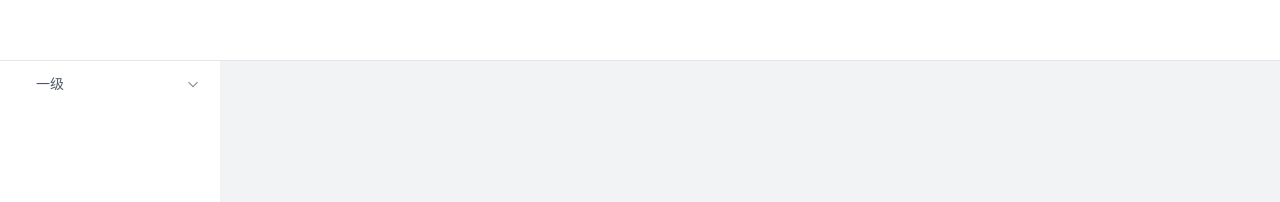
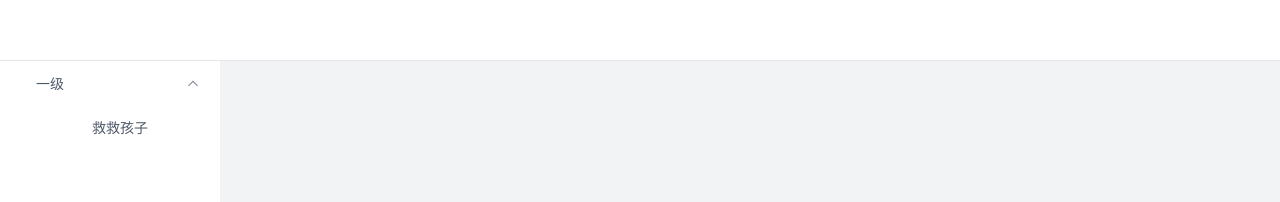
Before and after one commit to zhaozhentao/arco_admin_template, a Vue app: page /#/he in a window 1280 px wide. Shown: the top 202 px of the page. Built offline with nearby package versions, Linux system fonts and the light colour scheme.

Commit message:
🎨选中匹配的菜单

```diff
--- a/src/layout/sidebar/SidebarItem.vue
+++ b/src/layout/sidebar/SidebarItem.vue
@@ -25,7 +25,11 @@ export default {
   },
   computed: {
     fullPath() {
-      return this.parentPath + this.item.path
+      if (this.parentPath === '') {
+        return this.item.path
+      }
+
+      return this.parentPath + '/' + this.item.path
     }
   }
 }
--- a/src/layout/sidebar/index.vue
+++ b/src/layout/sidebar/index.vue
@@ -1,8 +1,8 @@
 <template>
   <a-menu
       :style="{ width: '220px', height: '100%', flexShrink: 0 }"
-      :default-open-keys="['0', '1', '2']"
-      :default-selected-keys="['0_1']"
+      :default-selected-keys="[openedMenu]"
+      :auto-open="true"
       show-collapse-button
   >
 
@@ -20,6 +20,9 @@ export default {
   computed: {
     routes() {
       return this.$router.options.routes.filter(i => !i['hidden'])
+    },
+    openedMenu() {
+      return this.$route.path
     }
   }
 }
```
